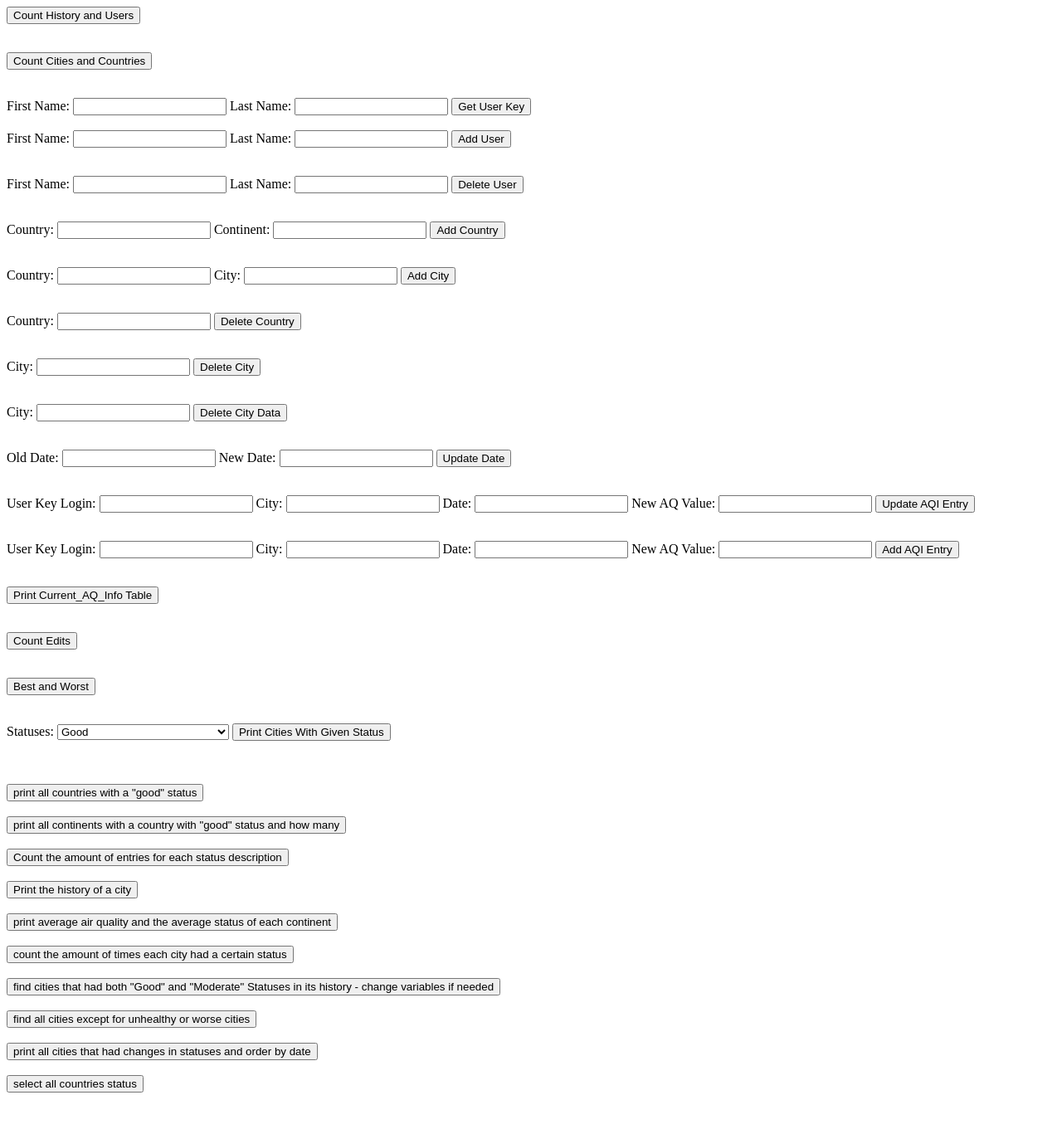
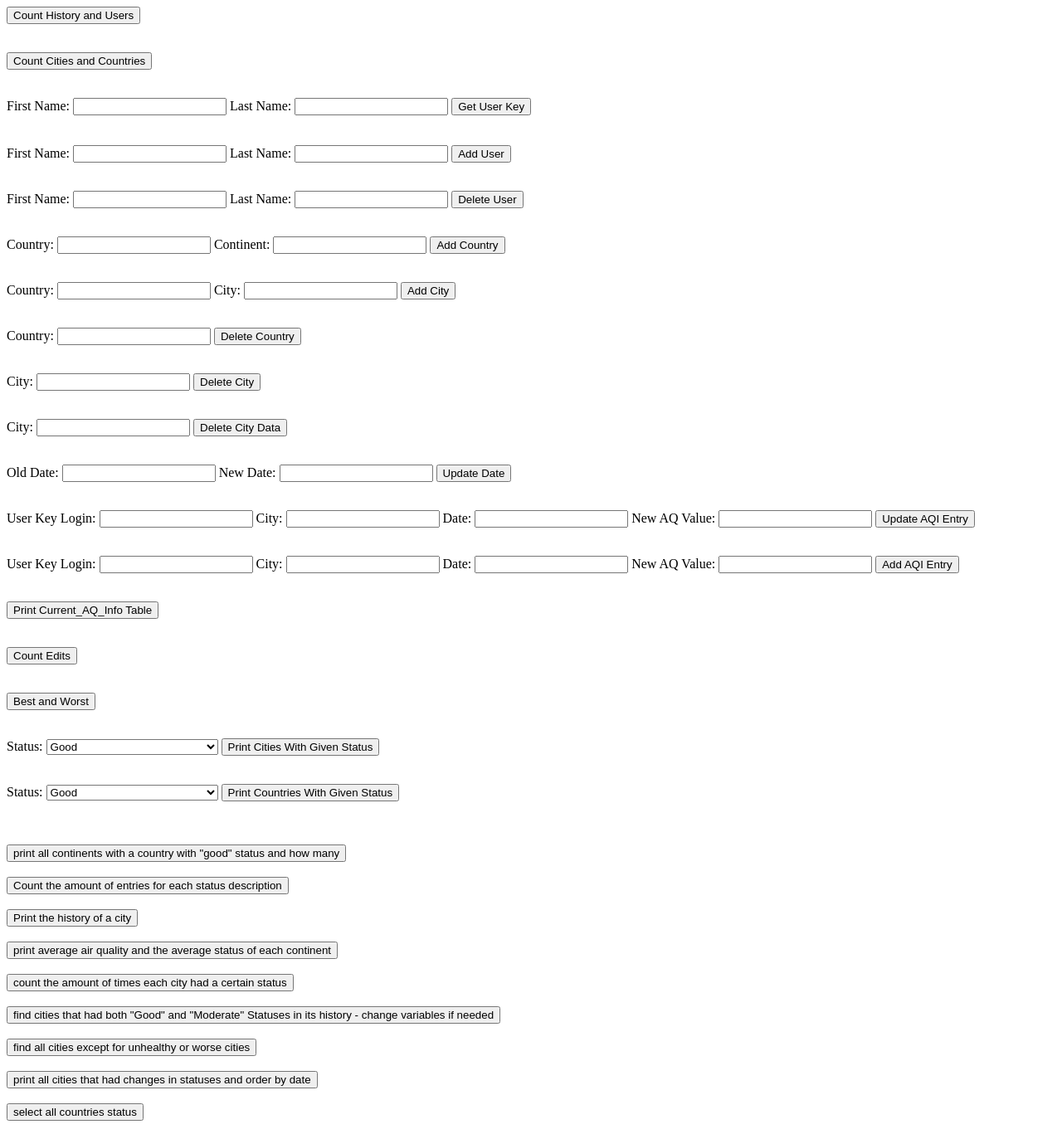
Before and after one commit to Jothu16/CSE111Project, a PHP site: page / in a window 1280 px wide. Shown: the whole page at 83% size. Before the commit the page ends 1317 px from the top, so only its background shows below. Run offline with PHP 8.4, Linux system fonts and the light colour scheme.

Commit message:
print good status country working

```diff
--- a/index.php
+++ b/index.php
@@ -19,6 +19,7 @@
    <input type="submit" name="runQ" value="Get User Key">
 </form>
 
+<br>
 <br>
 <br>
 
@@ -120,9 +121,9 @@
 </form>
 
 <br>
+
 <form action="../buttons/CitiesGoodStatus.php" method="get">
-    <!-- Status: <input type = "text" name="status" /> -->
-    <label>Statuses:</label>
+    <label>Status:</label>
     <select name="status" id="status">
       <option value='Good'>Good</option>
       <option value='Moderate'>Moderate</option>
@@ -135,8 +136,19 @@
 </form>
 
 <br>
-<br>
-<button onclick="myFunction()">print all countries with a "good" status</button>
+
+<form action="../buttons/CountiresGoodStatus.php" method="get">
+    <label>Status:</label>
+    <select name="status" id="status">
+      <option value='Good'>Good</option>
+      <option value='Moderate'>Moderate</option>
+      <option value='Unhealthy for Sensitive Groups'>Unhealthy for Sensitive Groups</option>
+      <option value='Unhealthy'>Unhealthy</option>
+      <option value='Very Unhealthy'>Very Unhealthy</option>
+      <option value='Maroon'>Maroon</option>
+    </select>
+   <input type="submit" name="runQ" value="Print Countries With Given Status">
+</form>
 
 <br>
 <br>
```
Also changed, not shown: buttons/CountiresGoodStatus.php (+14 -14 lines).
